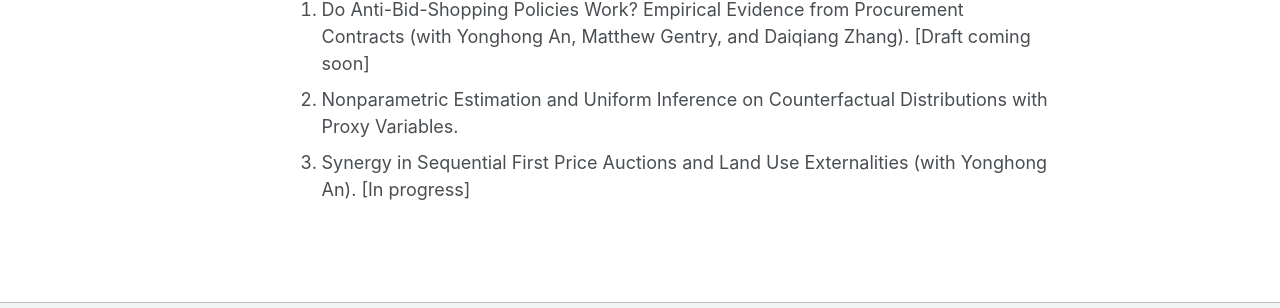
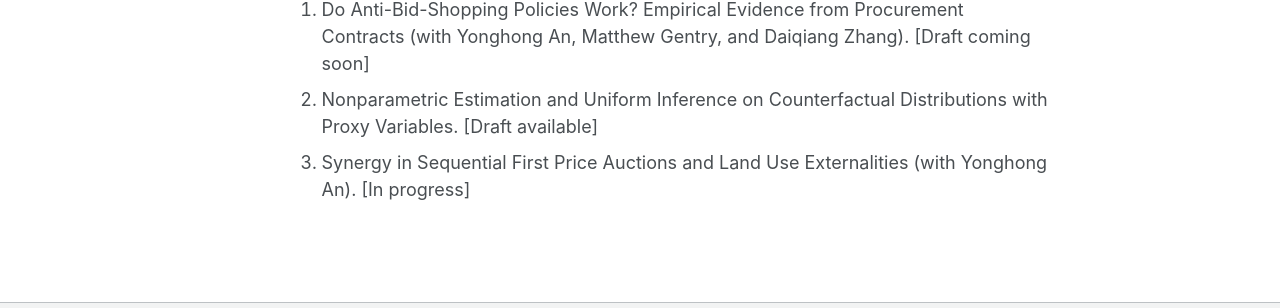
Before and after one commit to guoliuyi/lguo, a Jekyll site: the page built from _pages/about.md, in a window 1280 px wide and 1074 px high. Shown: the part 634-942 px from the top of the window. Built offline with Jekyll 4.4.1, drawn with Linux system fonts in a browser that asks for light colours; a script bundle is joined from its source files by our own code; library files that are not in the unit come from our copies.

Commit message:
Update about.md

```diff
--- a/_pages/about.md
+++ b/_pages/about.md
@@ -61,6 +61,7 @@ redirect_from:
   </li>
   <li>
     Nonparametric Estimation and Uniform Inference on Counterfactual Distributions with Proxy Variables.
+    <span class="status">[Draft available]</span>
   </li>
   <li>
     Synergy in Sequential First Price Auctions and Land Use Externalities
```
